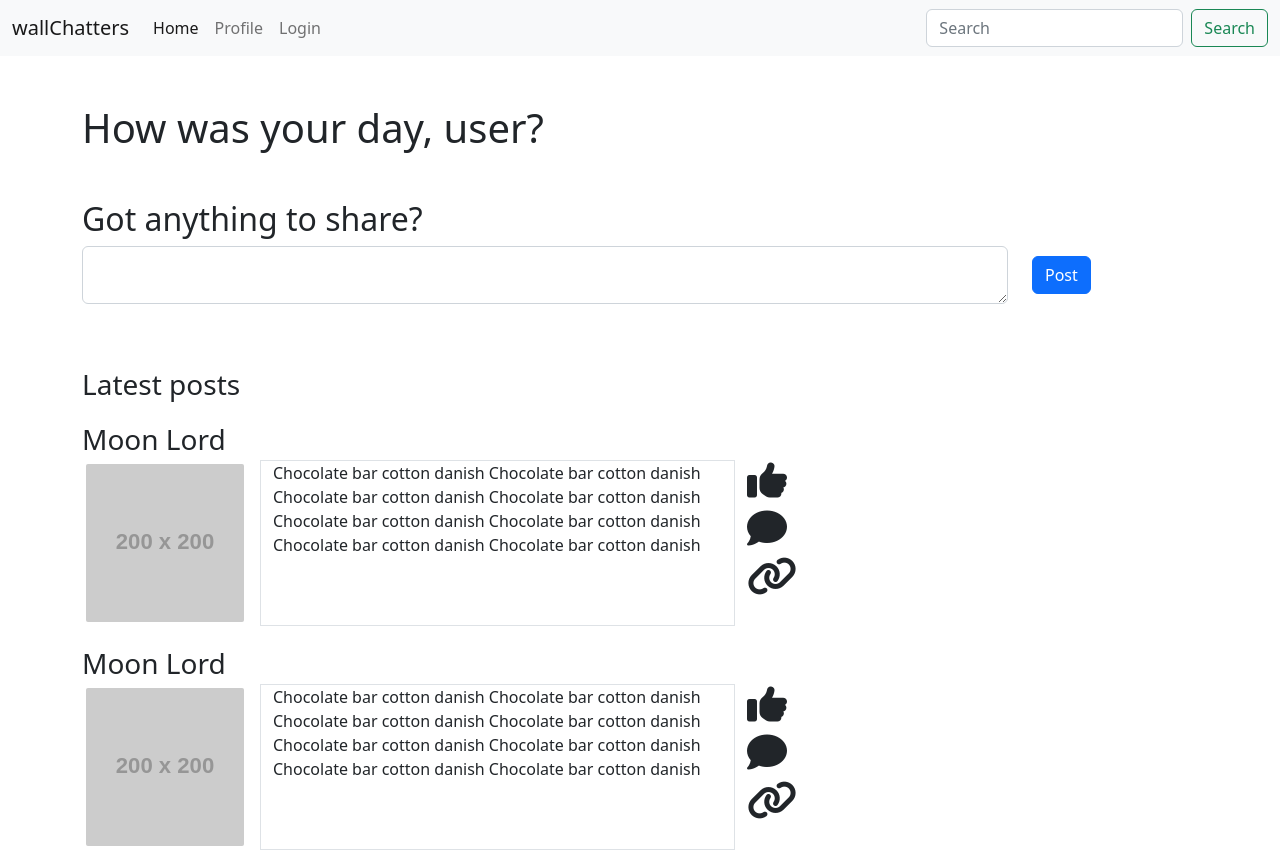
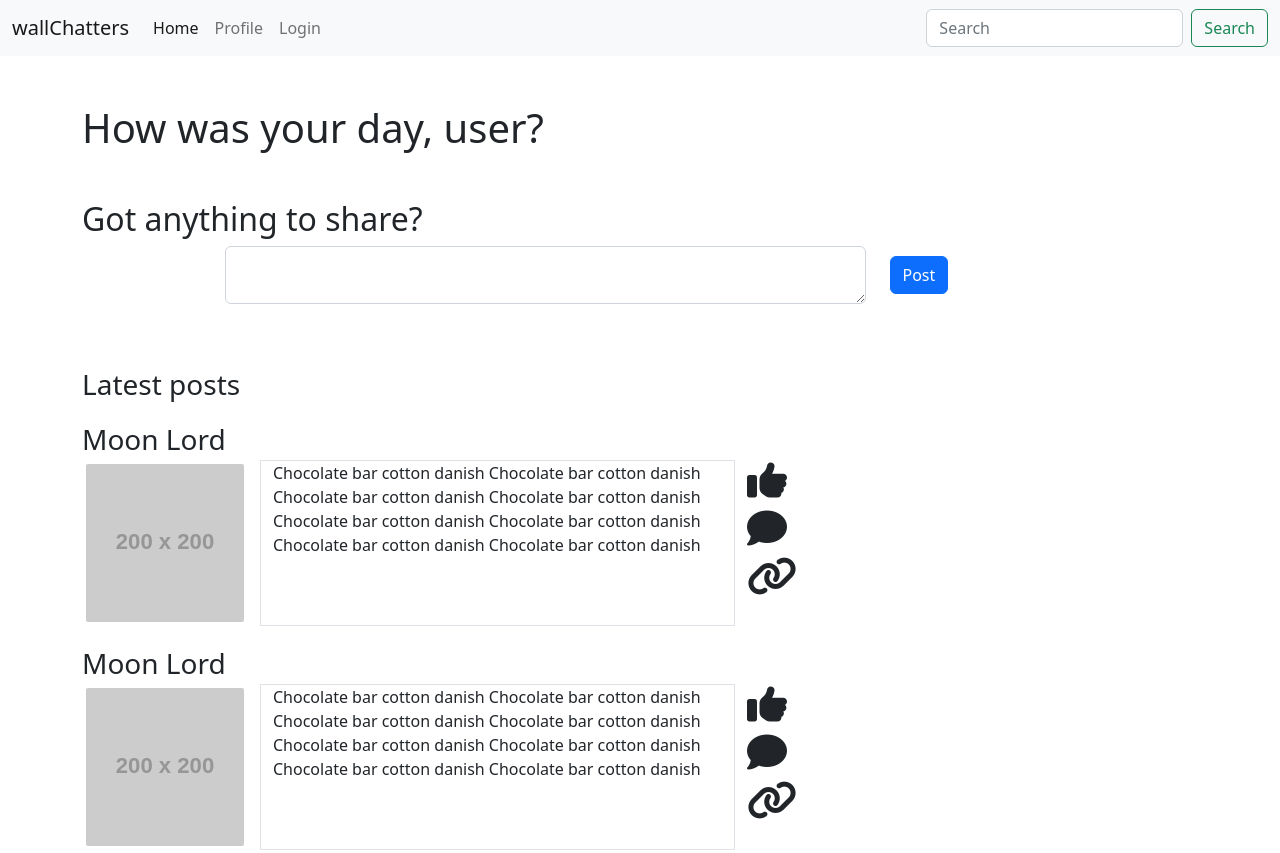
Before and after one commit to MartinP3/wallChatters, a website: page index.html in a window 1280 px wide. Shown: the top 853 px of the page. Drawn offline with nearby package versions, Linux system fonts and the light colour scheme; placeholder pictures from the web are drawn by us.

Commit message:
fixed small details

```diff
--- a/index.html
+++ b/index.html
@@ -8,7 +8,7 @@
     <script src="https://kit.fontawesome.com/0ef9526f11.js" crossorigin="anonymous"></script>
 <title>Home | wallChatters</title>
 </head>
-<body class=" min-vh-100 flex-column d-flex">
+<body class=" min-vh-100 flex-column d-flex justify-content-center">
     <header>
         <nav class="navbar navbar-expand-lg bg-light">
             <div class="container-fluid">
@@ -36,11 +36,11 @@
             </div>
           </nav>
     </header>
-    <main class="align-self-center mt-5 container">
+    <main class="mt-5 container">
         <h1 class="mb-5">How was your day, user?</h1>
         <div class="row justify-content-center align-items-center pb-3">
             <h2>Got anything to share?</h2>
-            <div class="col-10 form-floating">
+            <div class="col-7 form-floating">
                 <textarea class="form-control p-1" placeholder="Leave a comment here" id="floatingTextarea"></textarea>
                 <label for="floatingTextarea"></label>
             </div>
--- a/src/scss/styles.scss
+++ b/src/scss/styles.scss
@@ -1,4 +1,2 @@
 @import "../../node_modules/bootstrap/scss/bootstrap.scss";
 @import "variables.scss";
-
-test
```
